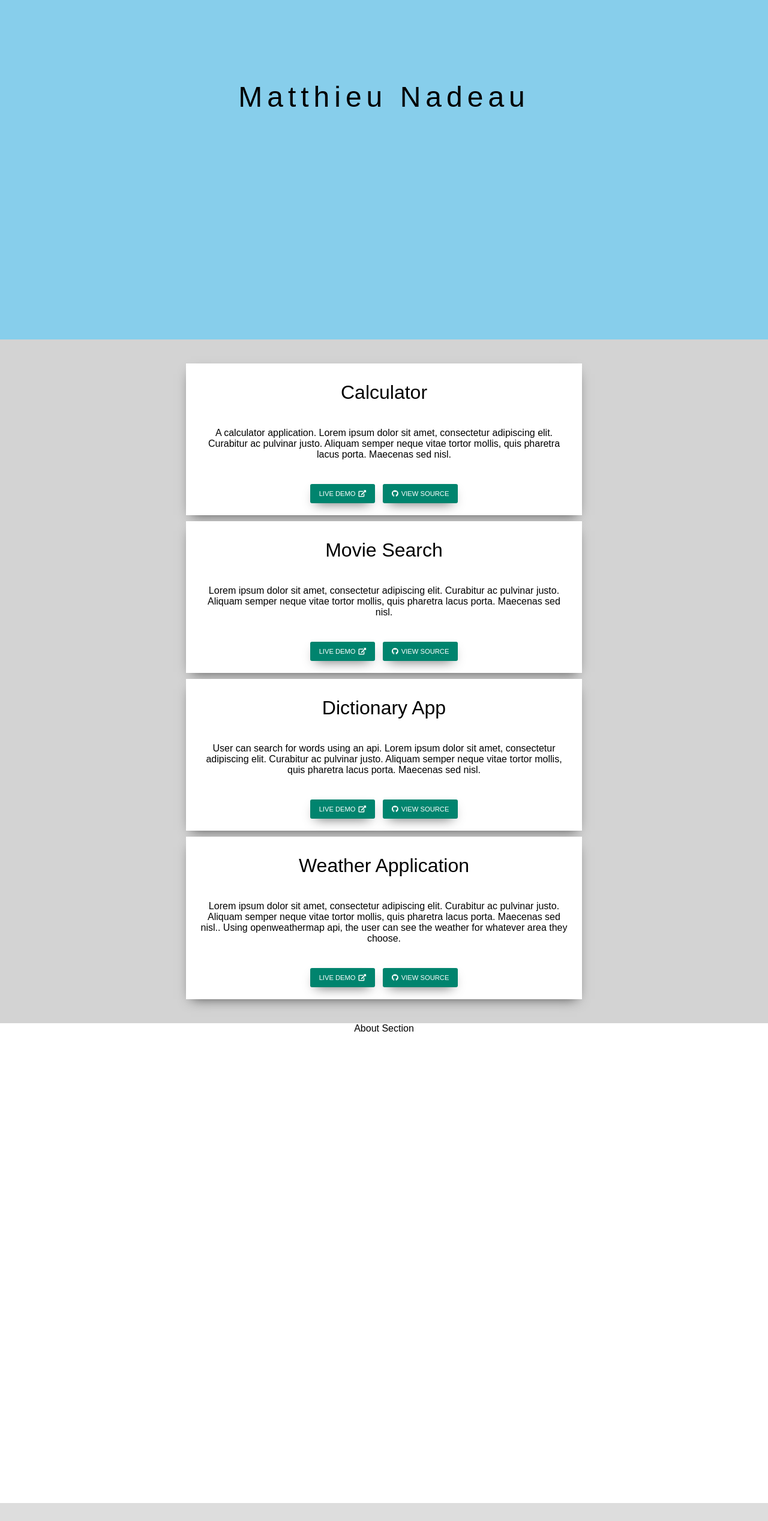
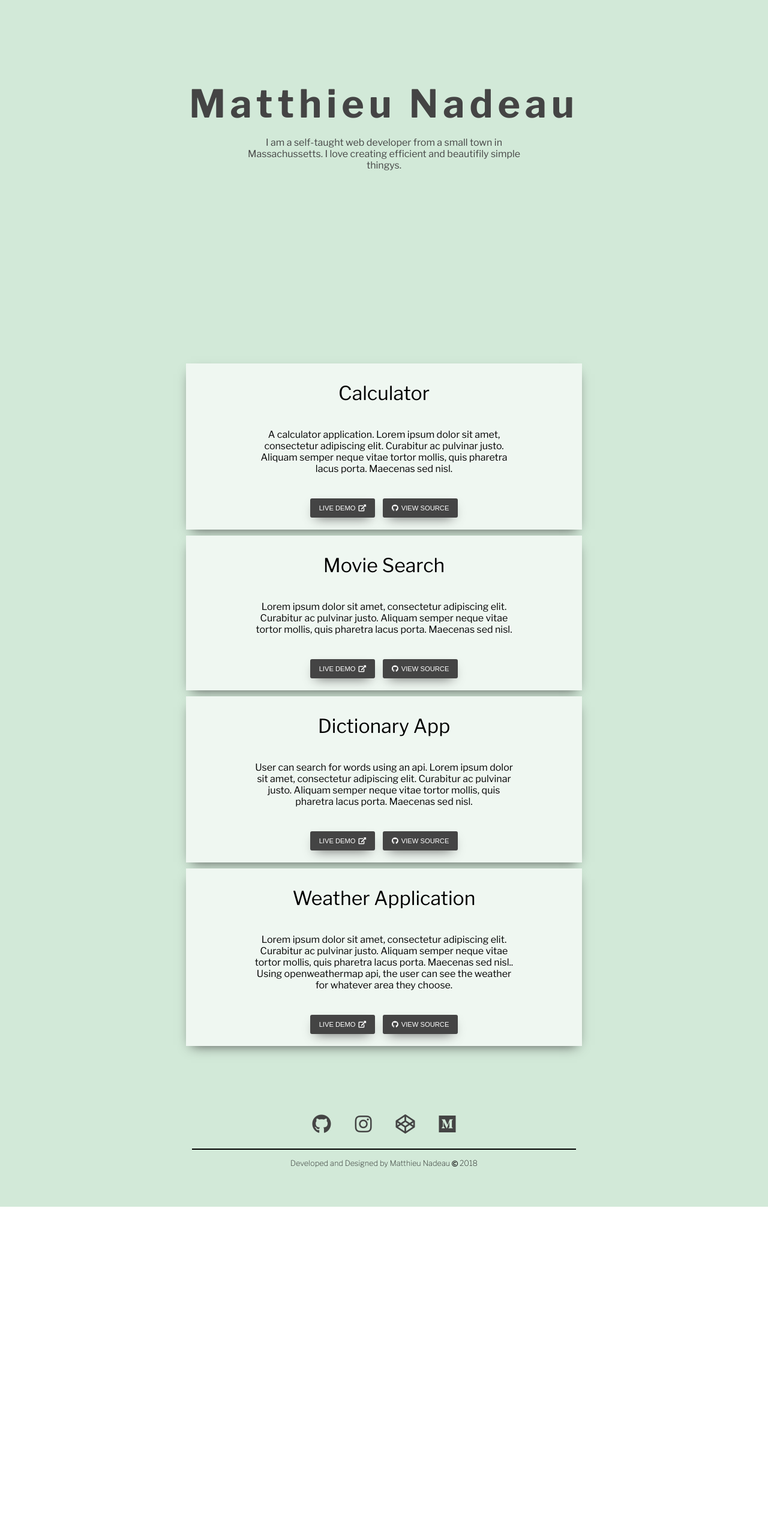
Before and after one commit to MatthieuNadeau96/My-Portfolio, a React (Create React App) app: page / in a window 1280 px wide. Shown: the part 234-2770 px from the top of the page at 60% size. After the commit the page ends 2246 px from the top, so only its background shows below. Built offline with nearby package versions, Linux system fonts and the light colour scheme; the HTML template or start-up script is replaced by a standard one.

Commit message:
Styling: removed about section for now, added color and a new font

```diff
--- a/public/index.html
+++ b/public/index.html
@@ -11,6 +11,7 @@
     <link rel="manifest" href="%PUBLIC_URL%/manifest.json">
     <link rel="shortcut icon" href="%PUBLIC_URL%/favicon.ico">
     <link rel="stylesheet" href="https://use.fontawesome.com/releases/v5.2.0/css/all.css" integrity="sha384-hWVjflwFxL6sNzntih27bfxkr27PmbbK/iSvJ+a4+0owXq79v+lsFkW54bOGbiDQ" crossorigin="anonymous">
+    <link href="https://fonts.googleapis.com/css?family=Libre+Franklin:100,300,400,700" rel="stylesheet">
     <!--
       Notice the use of %PUBLIC_URL% in the tags above.
       It will be replaced with the URL of the `public` folder during the build.
--- a/src/App.css
+++ b/src/App.css
@@ -7,11 +7,12 @@
   left: 0;
   margin: 0;
   padding: 0;
+  font-family: 'Libre Franklin', sans-serif;
 }
 
 .home-section {
   text-align: center;
-  background: skyblue;
+  background: #D2E9D8;
   height: 100vh;
   width: 100%;
   top: 0;
@@ -19,11 +20,25 @@
 }
 
 .landing-title {
-  margin: 46vh auto;
   top: 0;
   left: 0;
-  font-size: 3em;
+  font-size: 4em;
   letter-spacing: 8px;
+  margin: 0;
+  font-weight: bold;
+}
+
+.landing-text {
+  color: #444444;
+  margin: 46vh auto;
+}
+
+.about-container {
+  width: 40%;
+  text-align: center;
+  margin: 0 auto;
+  padding: 0;
+  font-size: 1em;
 }
 
 /* RESPONSIVE NAV */
@@ -43,13 +58,14 @@
   display: block;
   z-index: 300;
   position: fixed;
+  color: #444444;
 }
 
 /* TODO: Fix the height when the mobile screen is tilted */
 
 .navButton div {
   padding: 0;
-  background-color: inherit;
+  background-color: #444444;
   cursor: pointer;
   border: none;
   font-size: 2em;
@@ -69,8 +85,8 @@
 .navMenu li a {
   text-decoration: none;
   display: block;
-  background-color: #333;
-  color: #eee;
+  background-color: #D2E9D8;
+  color: #444444;
   font-weight: 600;
   width: 100%;
   margin: 3px 0;
@@ -90,19 +106,20 @@
 }
 
 
+
 /* PROJECT SECTION */
 
 
 .project-section {
   padding: 30px 0;
-  background: lightgrey;
+  background: #D2E9D8;
   text-align: center;
   width: 100%;
   height: 100%;
 }
 
 .project-card {
-  background: white;
+  background: #eff7f1;
   margin: 10px auto;
   padding: 10px;
   width: 50%;
@@ -117,8 +134,9 @@
 }
 
 .card-info {
-  margin: 0;
+  margin: 0 auto;
   padding: 20px 10px;
+  width: 70%;
 }
 
 .card-tool-container {
@@ -157,8 +175,8 @@
   text-transform: uppercase;
   padding: 10px 15px;
   margin: 0 1%;
-  background-color: #00846e;
-  color: white;
+  background-color: #444;
+  color: #fff;
   border-radius: 3px;
   box-shadow: 0px 8px 20px -9px #444;
   transition: 250ms;
@@ -177,26 +195,15 @@
 }
 
 
-/* ABOUT SECTION */
-
-
-.about-section {
-  background-color: white;
-  text-align: center;
-  width: 100%;
-  height: 100vh;
-}
-
-
-
 /* CONTACT SECTION */
 
 
 .contact-section {
-  padding: 10px 0;
-  background: #ddd;
+  padding: 50px 0;
+  background-color: #D2E9D8;
   text-align: center;
   width: 100%;
+  color: #111;
 }
 
 .social-links ul {
@@ -224,7 +231,7 @@
 .social-links ul li a {
   font-size: 2em;
   text-decoration: none;
-  color: black;
+  color: #444;
 }
 
 .contact-underline {
@@ -237,9 +244,10 @@
   font-size: .8em;
   margin: 0;
   padding: 15px 0;
-  font-weight: lighter;
+  font-weight: 100;
 }
 
 .fa-copyright {
   font-size: .8em;
+  font-weight: 100;
 }
--- a/src/App.js
+++ b/src/App.js
@@ -3,7 +3,6 @@ import './App.css';
 
 import LandingPage from './components/LandingPage/_LandingPage';
 import ProjectPage from './components/ProjectPage/_ProjectPage';
-import AboutPage from './components/AboutPage/_AboutPage';
 import ContactPage from './components/ContactPage/_ContactPage';
 
 class App extends Component {
@@ -12,7 +11,6 @@ class App extends Component {
       <div className="App">
         <LandingPage/>
         <ProjectPage/>
-        <AboutPage/>
         <ContactPage/>
       </div>
     );
--- a/src/components/AboutPage/_AboutPage.js
+++ /dev/null
@@ -1,15 +0,0 @@
-import React, { Component } from 'react';
-
-class AboutPage extends Component {
-
-  render() {
-    return (
-      <div className="about-section">
-        About Section
-      </div>
-    );
-  }
-
-}
-
-export default AboutPage;
--- /dev/null
+++ b/src/components/LandingPage/AboutMe.js
@@ -0,0 +1,9 @@
+import React from 'react';
+
+const AboutMe = props => (
+  <div className="about-container">
+    <p>I am a self-taught web developer from a small town in Massachussetts. I love creating efficient and beautifily simple thingys.</p>
+  </div>
+);
+
+export default AboutMe;
--- a/src/components/LandingPage/_LandingPage.js
+++ b/src/components/LandingPage/_LandingPage.js
@@ -3,6 +3,7 @@ import React, { Component } from 'react';
 import NavMenu from './Navigation/NavMenu';
 import NavButton from './Navigation/NavButton';
 import Backdrop from './Navigation/Backdrop';
+import AboutMe from './AboutMe';
 
 class LandingPage extends Component {
 
@@ -35,7 +36,10 @@ class LandingPage extends Component {
         <NavButton navBarOpen={this.state.navBarOpen} click={this.navToggle}/>
         {navMenu}
         {backdrop}
-        <p className="landing-title">Matthieu Nadeau</p>
+        <div className="landing-text">
+          <p className="landing-title">Matthieu Nadeau</p>
+          <AboutMe/>
+        </div>
       </div>
     );
   }
```
